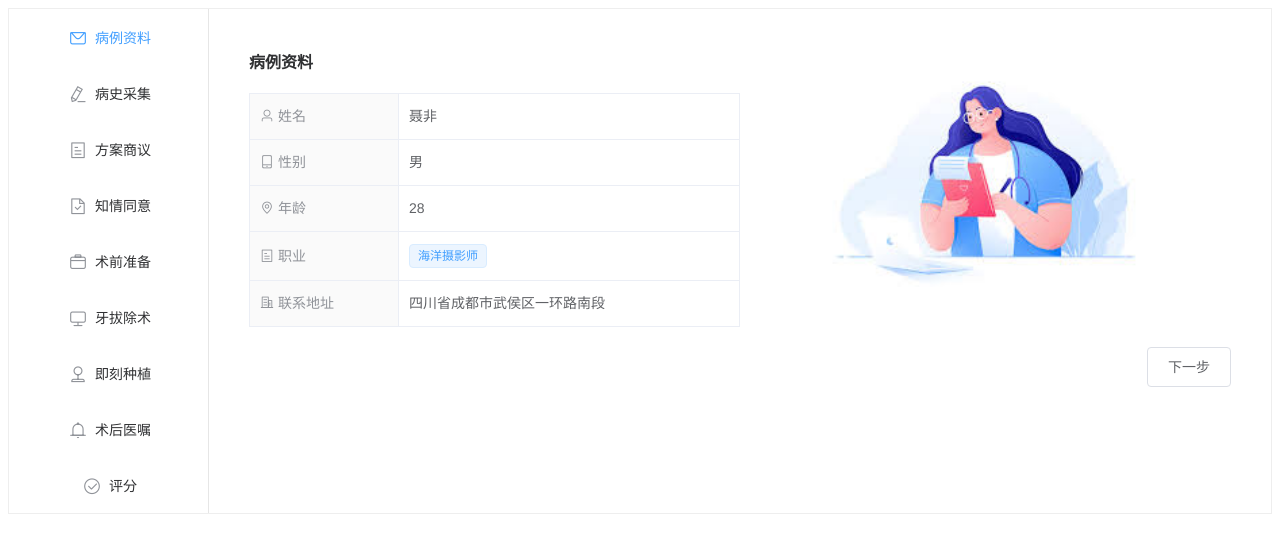
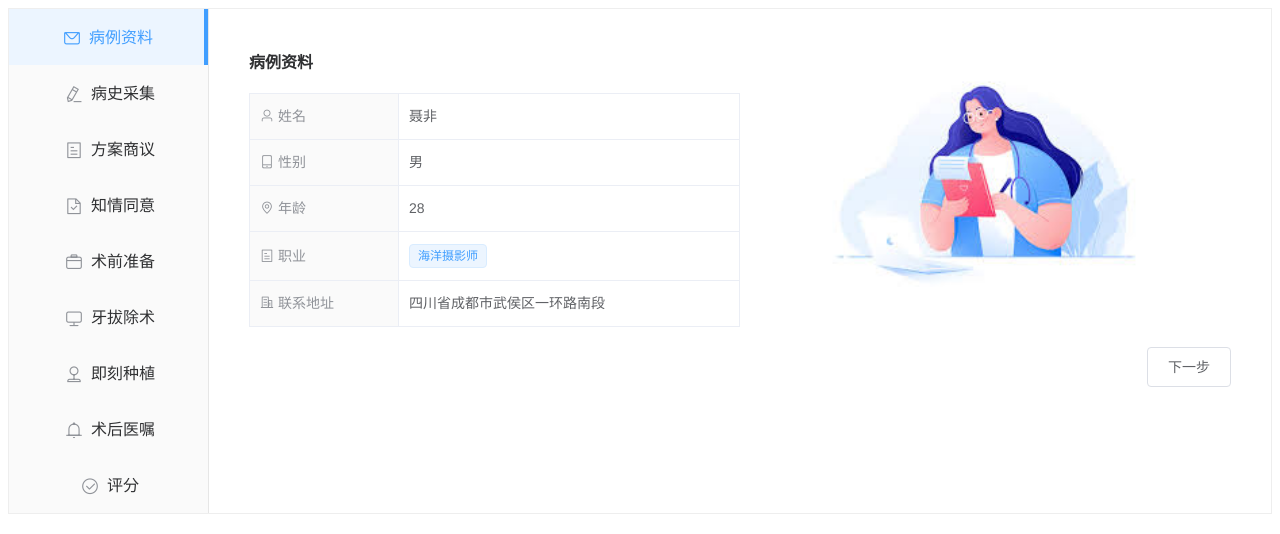
Before and after one commit to yinrouni/experiment-platform, a Vue app: page /#/test in a window 1280 px wide. Shown: the top 534 px of the page. Built offline with nearby package versions, Linux system fonts and the light colour scheme.

Commit message:
style: menu

```diff
--- a/src/components/Test.vue
+++ b/src/components/Test.vue
@@ -1,48 +1,50 @@
 <template>
   <el-container style="border: 1px solid #eee">
   <el-aside width="200px">
-     <el-menu :default-active="index" @select="select">
+    <div class="menu">
+     <el-menu :default-active="index" @select="select" :background-color="'#fafafa'" :active-text-color="'#409EFF'">
         <el-menu-item index="1">
         <i class="el-icon-message"></i>
-        <span slot="title">病例资料</span>
+        <span slot="title" class="tab">病例资料</span>
      </el-menu-item>
      <el-menu-item index="2">
         <i class="el-icon-edit"></i>
-        <span slot="title">病史采集</span>
+        <span slot="title" class="tab">病史采集</span>
      </el-menu-item>
      <el-menu-item index="3">
         <i class="el-icon-tickets"></i>
-        <span slot="title">方案商议</span>
+        <span slot="title" class="tab">方案商议</span>
      </el-menu-item>
         <el-menu-item index="4">
         <i class="el-icon-document-checked"></i>
-        <span slot="title">知情同意</span>
+        <span slot="title" class="tab">知情同意</span>
      </el-menu-item>
         <el-menu-item index="5">
         <i class="el-icon-suitcase"></i>
-        <span slot="title">术前准备</span>
+        <span slot="title" class="tab">术前准备</span>
      </el-menu-item>
 
         <el-menu-item index="6">
         <i class="el-icon-monitor"></i>
-        <span slot="title">牙拔除术</span>
+        <span slot="title" class="tab">牙拔除术</span>
      </el-menu-item>
 
         <el-menu-item index="7">
         <i class="el-icon-coordinate"></i>
-        <span slot="title" >即刻种植</span>
+        <span slot="title" class="tab" >即刻种植</span>
      </el-menu-item>
 
         <el-menu-item index="8">
         <i class="el-icon-bell"></i>
-        <span slot="title">术后医嘱</span>
+        <span slot="title" class="tab">术后医嘱</span>
      </el-menu-item>
 
       <el-menu-item index="9">
         <i class="el-icon-circle-check"></i>
-        <span slot="title">评分</span>
+        <span slot="title" class="tab">评分</span>
      </el-menu-item>
     </el-menu>
+    </div>
   </el-aside>
   <el-container>
     <el-main>
@@ -122,4 +124,20 @@ export default {
     left: 50%;
     transform: translate(-50%, -50%);
   }
+  .tab{
+    font-size: 16px;
+    font-weight: 450;
+  }
+
+  .el-menu-item:hover {
+	background: #ecf5ff !important;
+}
+  .el-menu-item.is-active{
+      border-right: #409EFF solid 4px;
+      	background: #ecf5ff !important;
+  }
+
+.el-aside{
+  background: #fafafa
+}
 </style>
```
